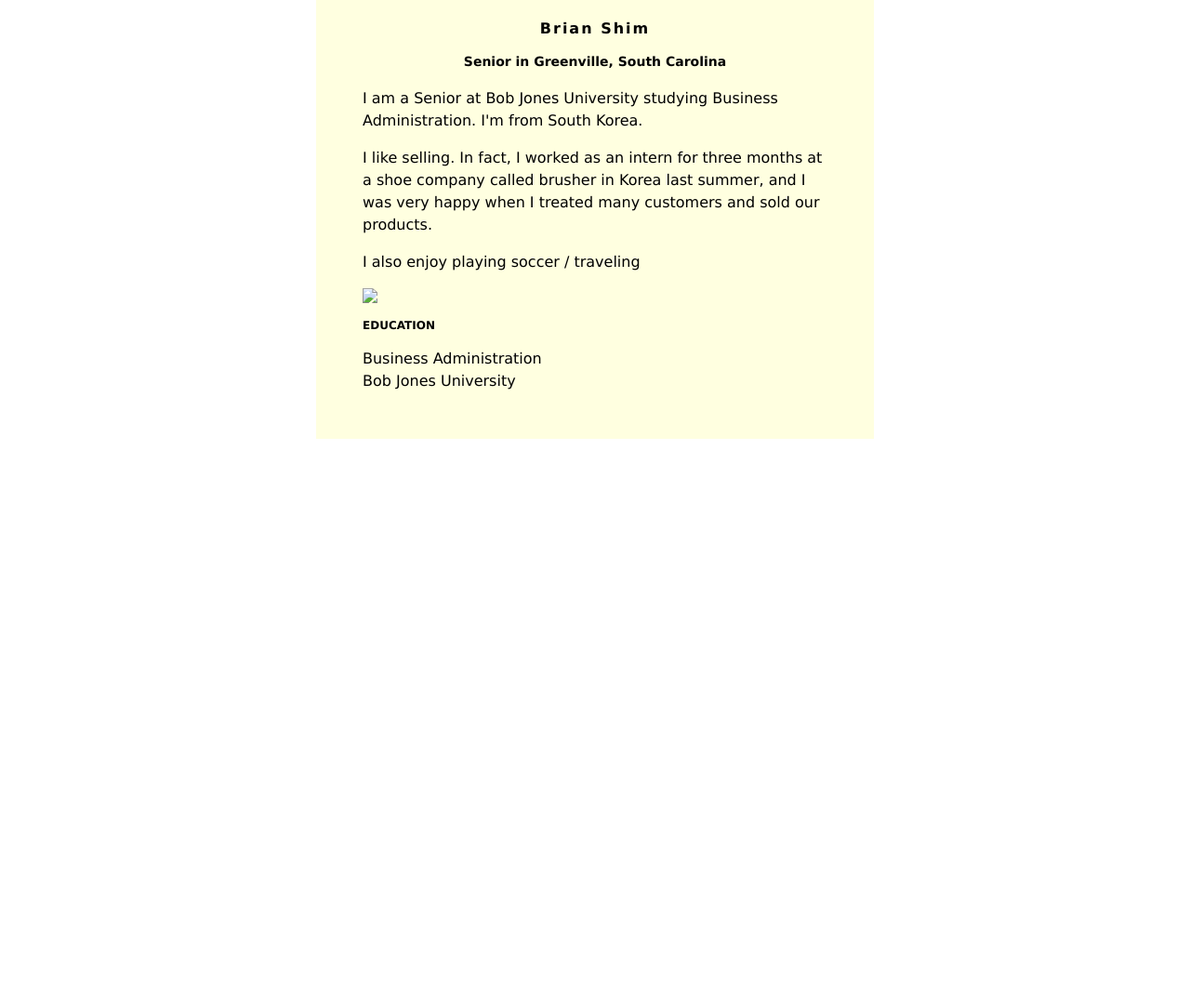
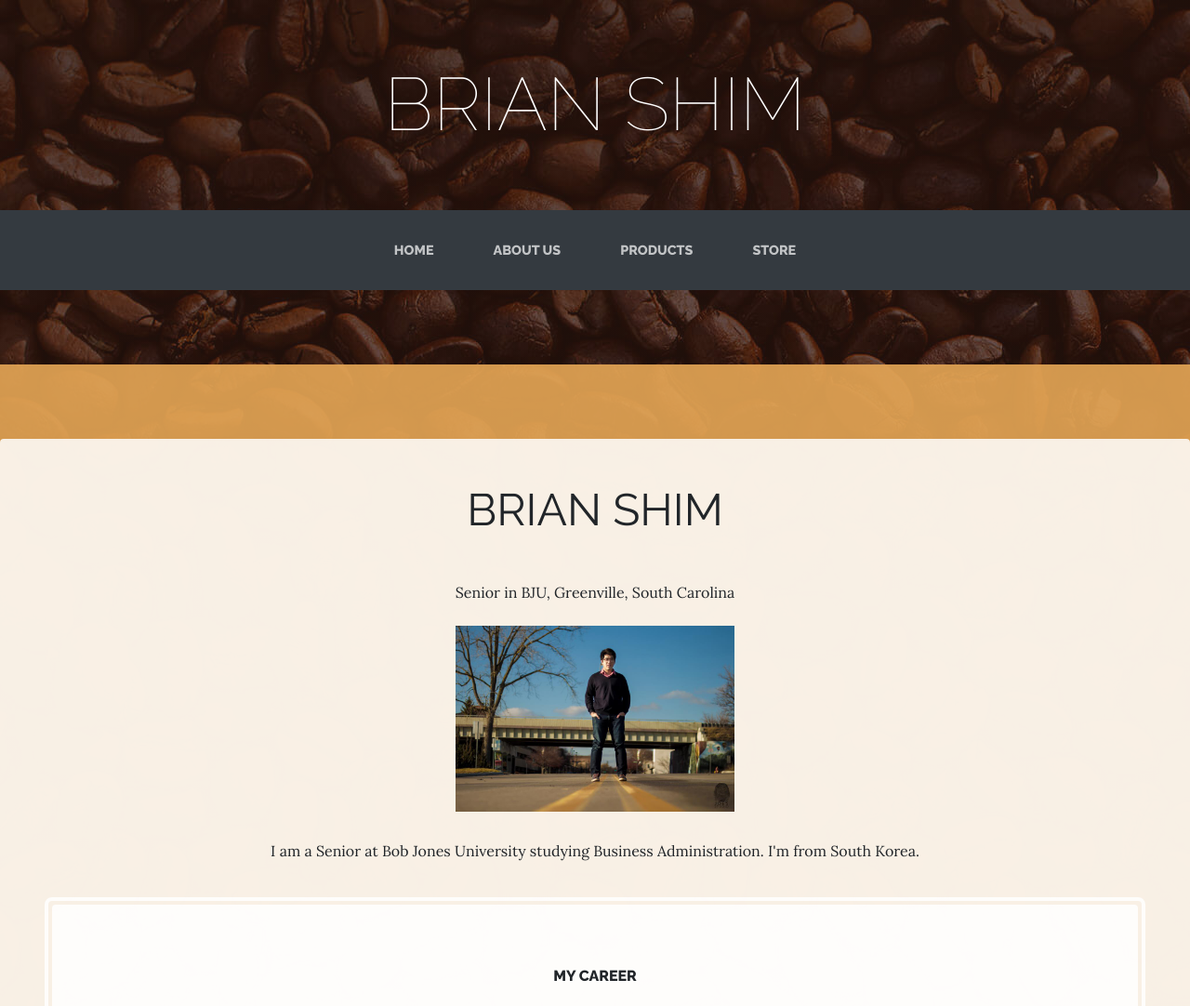
Before and after one commit to mshim824/mshim824.github.io, a plain HTML site: page index.html in a window 1280 px wide. Shown: the top 1082 px of the page at 93% size. Before the commit the page ends 800 px from the top, so only its background shows below. Drawn offline with Linux system fonts and the light colour scheme.

Commit message:
Add files via upload

```diff
--- a/index.html
+++ b/index.html
@@ -1,51 +1,54 @@
+<!DOCTYPE html>
 <html>
+
 <head>
-<style>
-body {
-  background: lightgrreen;
-  font-family: Verdana;
-  }
-  #content {
-    background: lightyellow;
-    min-width: 200px;
-    max-width: 500px;
-    padding: 50px;
-    margin: auto;
-    margin-top: -50px;
-    line-height: 150%;
-}
-h1 {
-    letter-spacing: 2px;
-    font-size: 16px;
-    text-align: center;
-}
-h2 {
-    font-size: 14px;
-    text-align: center;
-}
-h3 {
-    font-size: 12px;
-}
-</style>
+    <meta charset="utf-8">
+    <meta name="viewport" content="width=device-width, initial-scale=1.0, shrink-to-fit=no">
+    <title>Home - Minsub</title>
+    <link rel="stylesheet" href="assets/bootstrap/css/bootstrap.min.css">
+    <link rel="stylesheet" href="https://fonts.googleapis.com/css?family=Raleway:100,100i,200,200i,300,300i,400,400i,500,500i,600,600i,700,700i,800,800i,900,900i">
+    <link rel="stylesheet" href="https://fonts.googleapis.com/css?family=Lora:400,400i,700,700i">
 </head>
-<body>
-    <div id="content">
-        <h1>Brian Shim</h1>
-        <h2>Senior in Greenville, South Carolina</h2>
 
-         <p>I am a Senior at Bob Jones University studying Business Administration. I'm from South Korea.</p>
-         <p>
-           I like selling. In fact, I worked as an intern for three months at a shoe company called brusher in Korea last summer, and I was very happy when I treated many customers and sold our products.
-         </p>
-         <p>
-            I also enjoy playing soccer / traveling
-         </p>
-      <img src = "![1508601_756615701090224_2697746119298910550_n](https://user-images.githubusercontent.com/82429330/115945379-8a23aa00-a489-11eb-9577-546d3208d665.jpg)"/>
+<body style="background:linear-gradient(rgba(47, 23, 15, 0.65), rgba(47, 23, 15, 0.65)), url('assets/img/bg.jpg');">
+    <h1 class="text-center text-white d-none d-lg-block site-heading"><span class="site-heading-lower">Brian Shim</span></h1><span class="text-primary site-heading-upper mb-3"></span>
+    <nav class="navbar navbar-light navbar-expand-lg bg-dark py-lg-4" id="mainNav">
+        <div class="container"><a class="navbar-brand text-uppercase d-lg-none text-expanded" href="#">Minsub</a><button data-toggle="collapse" data-target="#navbarResponsive" class="navbar-toggler" aria-controls="navbarResponsive" aria-expanded="false" aria-label="Toggle navigation"><span class="navbar-toggler-icon"></span></button>
+            <div
+                class="collapse navbar-collapse" id="navbarResponsive">
+                <ul class="nav navbar-nav mx-auto">
+                    <li class="nav-item"><a class="nav-link" href="index.html">Home</a></li>
+                    <li class="nav-item"><a class="nav-link" href="about.html">About us</a></li>
+                    <li class="nav-item"><a class="nav-link" href="products.html">Products</a></li>
+                    <li class="nav-item"><a class="nav-link" href="store.html">Store</a></li>
+                </ul>
+        </div>
+        </div>
+    </nav>
+    <section class="page-section clearfix">
+        <div class="container">
+            <div class="intro"></div>
+        </div>
+    </section>
+    <section class="page-section cta">
+        <div class="intro-text left-0 text-centerfaded p-5 rounded bg-faded text-center">
+            <h2 class="section-heading mb-4"><span class="section-heading-lower"><strong>Brian Shim</strong></span></h2><span class="section-heading-upper"><br>Senior in BJU, Greenville, South Carolina<br><br></span><img src="assets/img/1508601_756615701090224_2697746119298910550_n.jpg" width="300" height="200">
+            <p class="mb-3"><br>I am a Senior at Bob Jones University studying Business Administration. I'm from South Korea.<br><br></p>
+            <div class="cta-inner text-center rounded">
+                <h2 class="section-heading mb-4"><span class="section-heading-upper"><br>My career<br><br></span></h2>
+                <p class="mb-0"><br>I like selling. In fact, I worked as an intern for three months at a shoe company called brusher in Korea last summer, and I was very happy when I treated many customers and sold our products.<br><br></p>
+            </div>
+            <div class="mx-auto intro-button"></div>
+        </div>
+    </section>
+    <footer class="footer text-faded text-center py-5">
+        <div class="container">
+            <p class="m-0 small">Copyright&nbsp;©&nbsp;Minsub 2021</p>
+        </div>
+    </footer>
+    <script src="assets/js/jquery.min.js"></script>
+    <script src="assets/bootstrap/js/bootstrap.min.js"></script>
+    <script src="assets/js/current-day.js"></script>
+</body>
 
-        <h3>EDUCATION</h3>
-        Business Administration<br>
-        Bob Jones University
-    </div>
-
-</body>
 </html>
```
